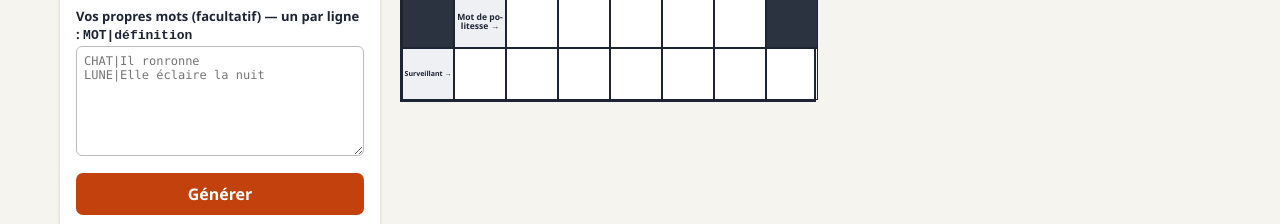
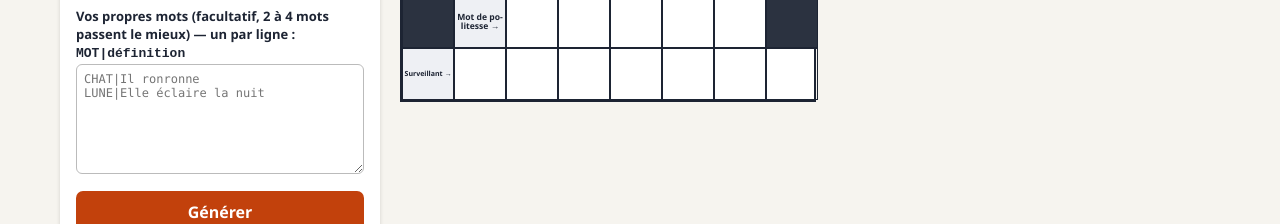
Before and after one commit to rfkbzz/inble-outils, a plain HTML site: page mots-fleches-studio/index.html in a window 1280 px wide. Shown: the part 511-735 px from the top of the page. Drawn offline with Linux system fonts and the light colour scheme.

Commit message:
Mots Fleches Studio : mots imposes (CODA) (mots-fleches-studio/index.html)

```diff
--- a/mots-fleches-studio/index.html
+++ b/mots-fleches-studio/index.html
@@ -52,7 +52,7 @@ button.sec{background:#fff;color:var(--ink);border:1px solid var(--ink)}
   <label>Format de page (impression)</label>
   <select id="trim"><option value="8.5in 11in">8,5 × 11 po (KDP grand)</option><option value="6in 9in">6 × 9 po (KDP)</option><option value="A4">A4</option><option value="A5">A5</option></select>
   <label><input type="checkbox" id="sols" style="width:auto"> Ajouter les solutions en fin de livre (Pro)</label>
-  <label>Vos propres mots (facultatif) — un par ligne : <code>MOT|définition</code></label>
+  <label>Vos propres mots (facultatif, 2 à 4 mots passent le mieux) — un par ligne : <code>MOT|définition</code></label>
   <textarea id="perso" placeholder="CHAT|Il ronronne&#10;LUNE|Elle éclaire la nuit"></textarea>
   <button id="go">Générer</button>
   <button class="sec" id="print">Imprimer / Enregistrer en PDF</button>
@@ -107,17 +107,20 @@ async function generer() {
   if (!isPro && nb > 1) { nb = 1; $("msg").textContent = "Version gratuite : 1 grille. La licence Pro débloque le livre complet."; } else $("msg").textContent = "";
   const lex = lexique(), utilises = new Set(); const grilles = []; let ratees = 0; const msgGratuit = $("msg").textContent;
   const t0 = Date.now();
+  const imposes = Object.keys(MF.parseLexique($("perso").value)).slice(0, 8); let totImp = 0, placesImp = 0; const manq = [];
   for (let i = 0; i < nb; i++) {
     if (nb > 1) { $("msg").textContent = "Génération… " + (i + 1) + " / " + nb; await new Promise((r) => setTimeout(r, 0)); }
     const sd = (+$("seed").value || 1) * 1000 + i;
-    let g = MF.faireGrille({ R, C, lex, seed: sd, limiteMs: 200, essais: 80, interdits: null });
+    if (imposes.length) { $("msg").textContent = "Recherche d’une grille qui place vos mots…"; await new Promise((r) => setTimeout(r, 20)); }
+    let g = MF.faireGrille({ R, C, lex, seed: sd, limiteMs: 200, essais: 80, interdits: null, imposes, budgetMs: 3500 });
     if (!g) g = MF.faireGrille({ R, C, lex, seed: sd + 500, limiteMs: 1500, essais: 40, interdits: null });
     if (!g) { ratees++; continue; }
+    if (g.imposes) { totImp += g.imposes.length; placesImp += g.placesImposes.length; manq.push(...g.manquants); }
     grilles.push(g);
     out.appendChild(renderPage(g, $("titre").value + " — n° " + (i + 1), false, !isPro));
   }
   if (isPro && $("sols").checked) grilles.forEach((g, i) => out.appendChild(renderPage(g, "Solution — n° " + (i + 1), true, false)));
-  $("msg").textContent = msgGratuit + (ratees ? ` ${ratees} grille(s) impossible(s) (lexique trop petit).` : "") + ` ${grilles.length} grille(s) en ${((Date.now() - t0) / 1000).toFixed(1)} s.`;
+  $("msg").textContent = msgGratuit + (ratees ? ` ${ratees} grille(s) impossible(s) (lexique trop petit).` : "") + ` ${grilles.length} grille(s) en ${((Date.now() - t0) / 1000).toFixed(1)} s.` + (totImp ? ` Vos mots placés : ${placesImp}/${totImp}` + (manq.length ? ` (pas de place pour : ${[...new Set(manq)].join(", ")} — changez la graine ou la taille, ou mettez-en moins).` : ".") : "");
   let st = document.getElementById("pagestyle"); if (!st) { st = document.createElement("style"); st.id = "pagestyle"; document.head.appendChild(st); }
   const pw = {"8.5in 11in":"7.4in","6in 9in":"4.9in","A4":"7in","A5":"4.8in"}[$("trim").value];
   st.textContent = `@page{size:${$("trim").value};margin:.5in} :root{--printw:${pw}}`;
```
